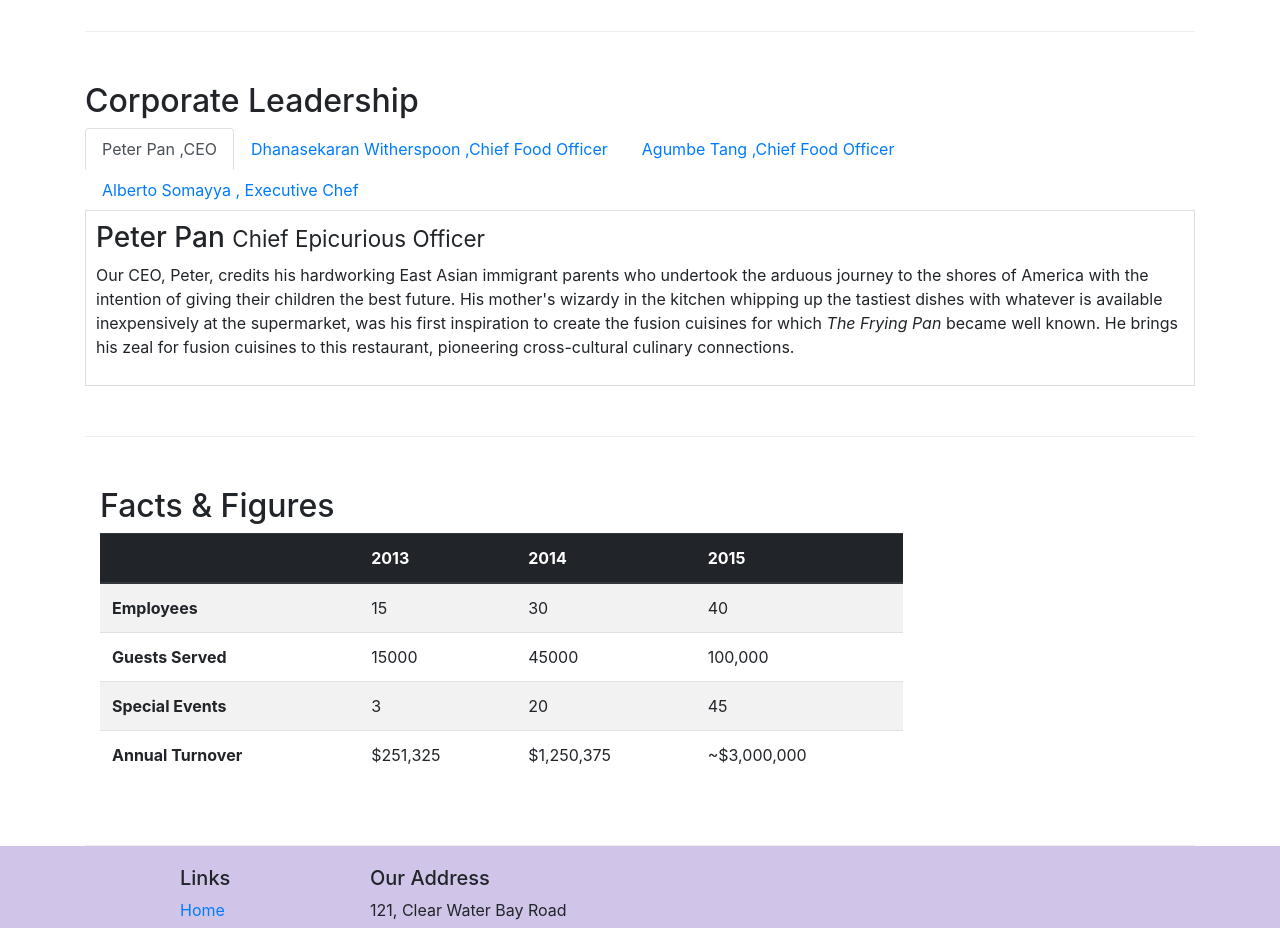
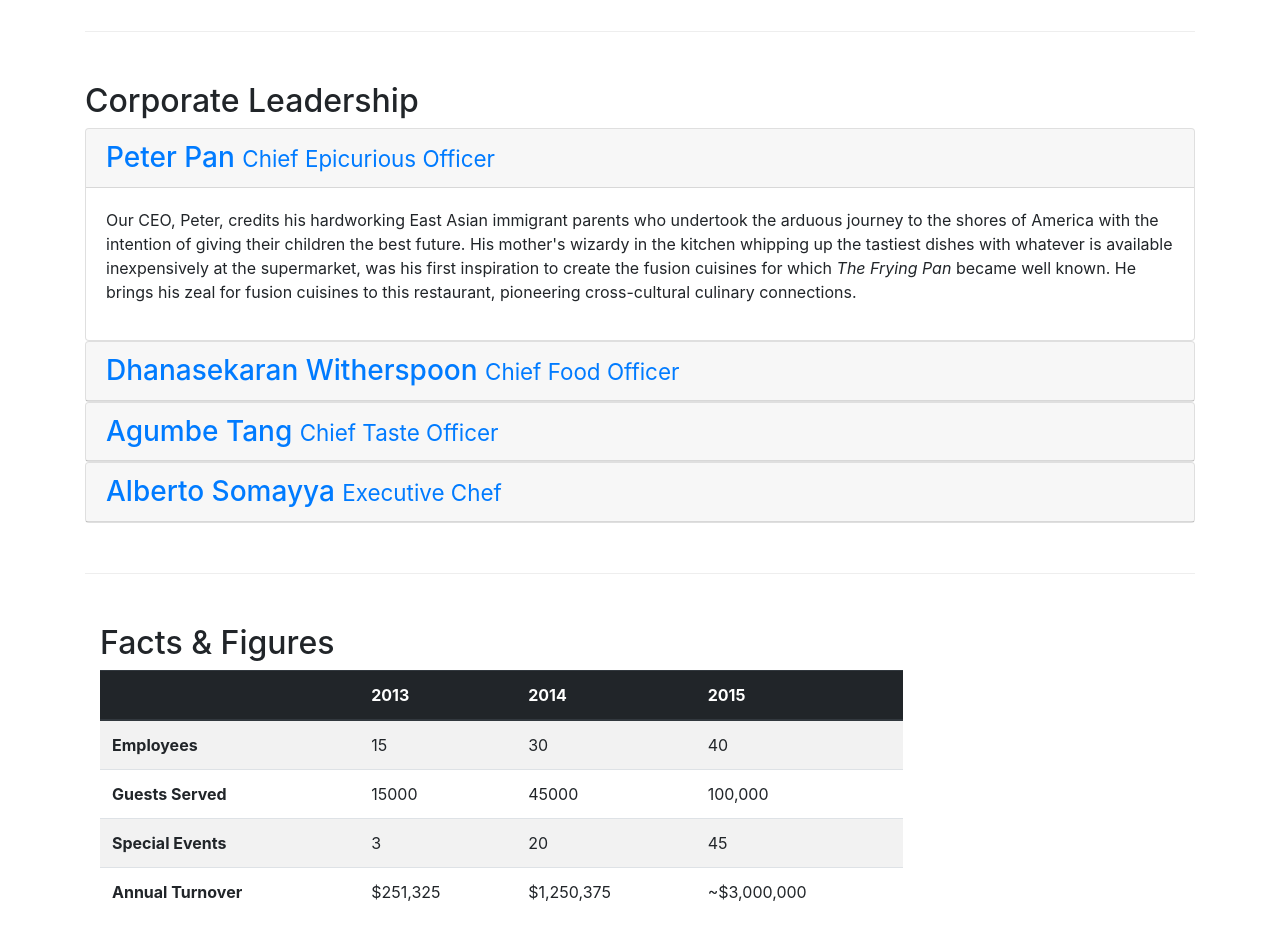
Before and after one commit to shorya361/Ristorante-Con_Fusion_with_Bootstrap, a website: page week-3/Bootstrap4/conFusion/aboutus.html in a window 1280 px wide. Shown: the part 940-1868 px from the top of the page. Drawn offline with nearby package versions, Linux system fonts and the light colour scheme.

Commit message:
accordians

```diff
--- a/week-3/Bootstrap4/conFusion/aboutus.html
+++ b/week-3/Bootstrap4/conFusion/aboutus.html
@@ -153,88 +153,119 @@
       <div class="row row-content">
         <div>
           <h2>Corporate Leadership</h2>
-          <ul class="nav nav-tabs">
-            <li class="nav-item">
-              <a
-                href="#peter"
-                class="nav-link active"
-                role="tab"
-                data-toggle="tab"
-                >Peter Pan ,CEO</a
+
+          <div id="accordian" class="sm-12">
+            <div class="card">
+              <div class="card-header" role="tab " id="peterhead">
+                <h3 class="mb-0">
+                  <a href="#" data-toggle="collapse" data-target="#peter">
+                    Peter Pan <small>Chief Epicurious Officer</small></a
                   >
-            </li>
-            <li class="nav-item">
-              <a href="#danny" class="nav-link" role="tab" data-toggle="tab"
-                >Dhanasekaran Witherspoon ,Chief Food Officer</a
-              >
-            </li>
-            <li class="nav-item">
-              <a href="#agumbe" class="nav-link" role="tab" data-toggle="tab"
-                >Agumbe Tang ,Chief Food Officer</a
-              >
-            </li>
-            <li class="nav-item">
-              <a href="#alberto" class="nav-link" role="tab" data-toggle="tab"
-                >Alberto Somayya , Executive Chef</a
-              >
-            </li>
-          </ul>
-          <div class="tab-content">
-            <div role="tabpanel" class="tab-pane fade show active" id="peter">
-              <h3>Peter Pan <small>Chief Epicurious Officer</small></h3>
+                </h3>
+              </div>
+              <div class="collapse show" id="peter" data-parent="#accordian">
+                <div class="card-body">
                   <p class="d-none d-sm-block">
                     Our CEO, Peter, credits his hardworking East Asian immigrant
                     parents who undertook the arduous journey to the shores of
                     America with the intention of giving their children the best
                     future. His mother's wizardy in the kitchen whipping up the
-                tastiest dishes with whatever is available inexpensively at the
-                supermarket, was his first inspiration to create the fusion
-                cuisines for which
-                <em>The Frying Pan</em> became well known. He brings his zeal
-                for fusion cuisines to this restaurant, pioneering
+                    tastiest dishes with whatever is available inexpensively at
+                    the supermarket, was his first inspiration to create the
+                    fusion cuisines for which
+                    <em>The Frying Pan</em> became well known. He brings his
+                    zeal for fusion cuisines to this restaurant, pioneering
                     cross-cultural culinary connections.
                   </p>
                 </div>
-            <div role="tabpanel" class="tab-pane fade" id="danny">
-              <h3>
-                Dhanasekaran Witherspoon <small>Chief Food Officer</small>
+              </div>
+            </div>
+
+            <div class="card">
+              <div class="card-header" role="tab " id="dannyhead">
+                <h3 class="mb-0">
+                  <a
+                    href=""
+                    class="collapsed"
+                    data-toggle="collapse"
+                    data-target="#danny"
+                  >
+                    Dhanasekaran Witherspoon
+                    <small>Chief Food Officer</small></a
+                  >
                 </h3>
+              </div>
+              <div class="collapse" id="danny" data-parent="#accordian">
+                <div class="card-body">
                   <p class="d-none d-sm-block">
                     Our CFO, Danny, as he is affectionately referred to by his
-                colleagues, comes from a long established family tradition in
-                farming and produce. His experiences growing up on a farm in the
-                Australian outback gave him great appreciation for varieties of
-                food sources. As he puts it in his own words,
+                    colleagues, comes from a long established family tradition
+                    in farming and produce. His experiences growing up on a farm
+                    in the Australian outback gave him great appreciation for
+                    varieties of food sources. As he puts it in his own words,
                     <em
                       >Everything that runs, wins, and everything that stays,
                       pays!</em
                     >
                   </p>
                 </div>
+              </div>
+            </div>
 
-            <div role="tabpanel" class="tab-pane fade" id="agumbe">
-              <h3>Agumbe Tang <small>Chief Taste Officer</small></h3>
+            <div class="card">
+              <div class="card-header" role="tab " id="agumbehead">
+                <h3 class="mb-0">
+                  <a
+                    href=""
+                    class="collapsed"
+                    data-toggle="collapse"
+                    data-target="#agumbe"
+                  >
+                    Agumbe Tang <small>Chief Taste Officer</small></a
+                  >
+                </h3>
+              </div>
+              <div class="collapse" id="agumbe" data-parent="#accordian">
+                <div class="card-body">
                   <p class="d-none d-sm-block">
-                Blessed with the most discerning gustatory sense, Agumbe, our
-                CTO, personally ensures that every dish that we serve meets his
-                exacting tastes. Our chefs dread the tongue lashing that ensues
-                if their dish does not meet his exacting standards. He lives by
-                his motto,
+                    Blessed with the most discerning gustatory sense, Agumbe,
+                    our CTO, personally ensures that every dish that we serve
+                    meets his exacting tastes. Our chefs dread the tongue
+                    lashing that ensues if their dish does not meet his exacting
+                    standards. He lives by his motto,
                     <em>You click only if you survive my lick.</em>
                   </p>
                 </div>
-            <div role="tabpanel" class="tab-pane fade" id="alberto">
-              <h3>Alberto Somayya <small>Executive Chef</small></h3>
+              </div>
+            </div>
+
+            <div class="card">
+              <div class="card-header" role="tab " id="albertohead">
+                <h3 class="mb-0">
+                  <a
+                    href=""
+                    class="collapsed"
+                    data-toggle="collapse"
+                    data-target="#alberto"
+                  >
+                    Alberto Somayya <small>Executive Chef</small></a
+                  >
+                </h3>
+              </div>
+              <div class="collapse" id="alberto" data-parent="#accordian">
+                <div class="card-body">
                   <p class="d-none d-sm-block">
-                Award winning three-star Michelin chef with wide International
-                experience having worked closely with whos-who in the culinary
-                world, he specializes in creating mouthwatering Indo-Italian
-                fusion experiences. He says,
+                    Award winning three-star Michelin chef with wide
+                    International experience having worked closely with whos-who
+                    in the culinary world, he specializes in creating
+                    mouthwatering Indo-Italian fusion experiences. He says,
                     <em
-                  >Put together the cuisines from the two craziest cultures, and
-                  you get a winning hit! Amma Mia!</em
+                      >Put together the cuisines from the two craziest cultures,
+                      and you get a winning hit! Amma Mia!</em
                     >
                   </p>
+                </div>
+              </div>
             </div>
           </div>
         </div>
```
Lines whose indentation alone changed are shown as unchanged.
